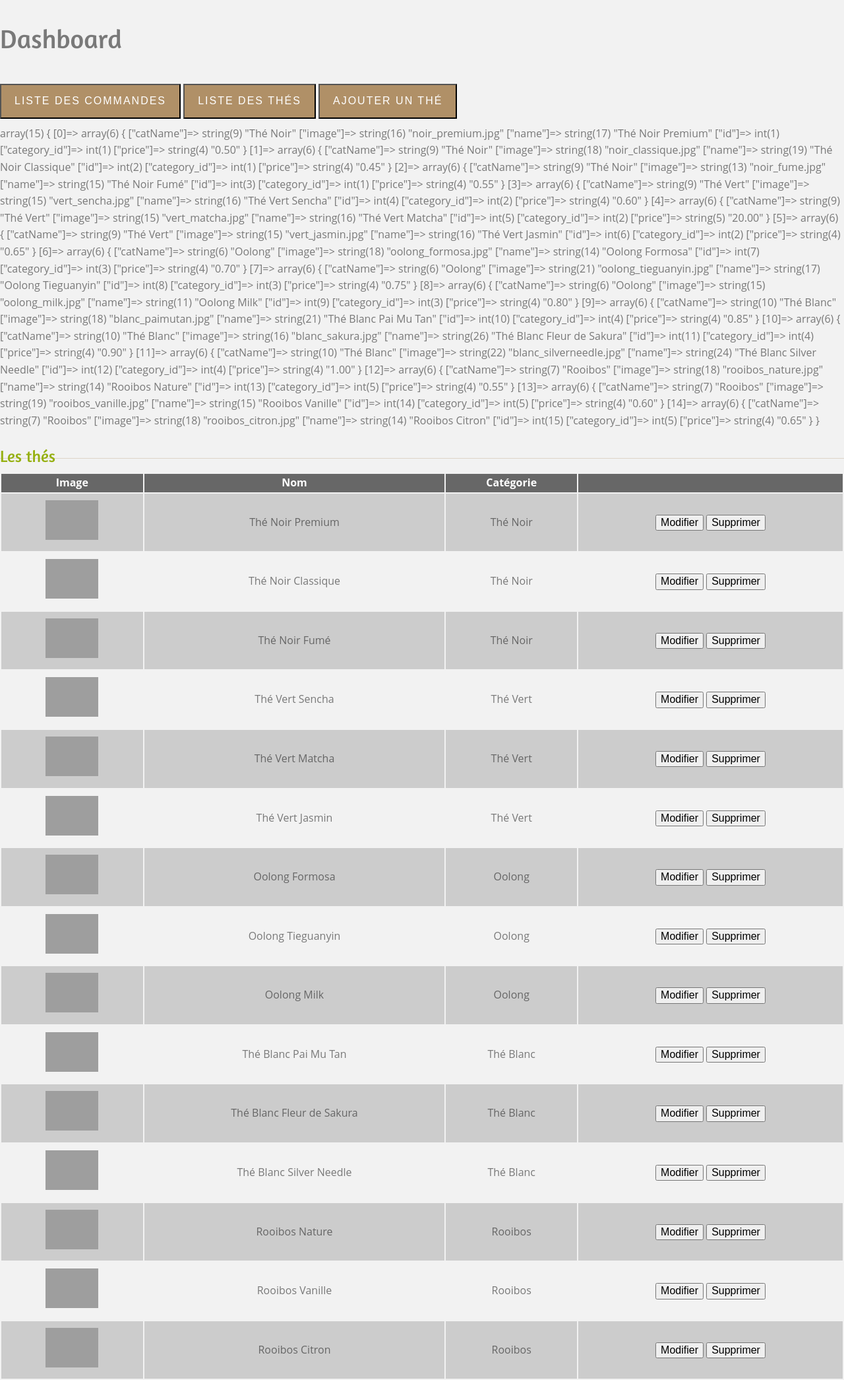
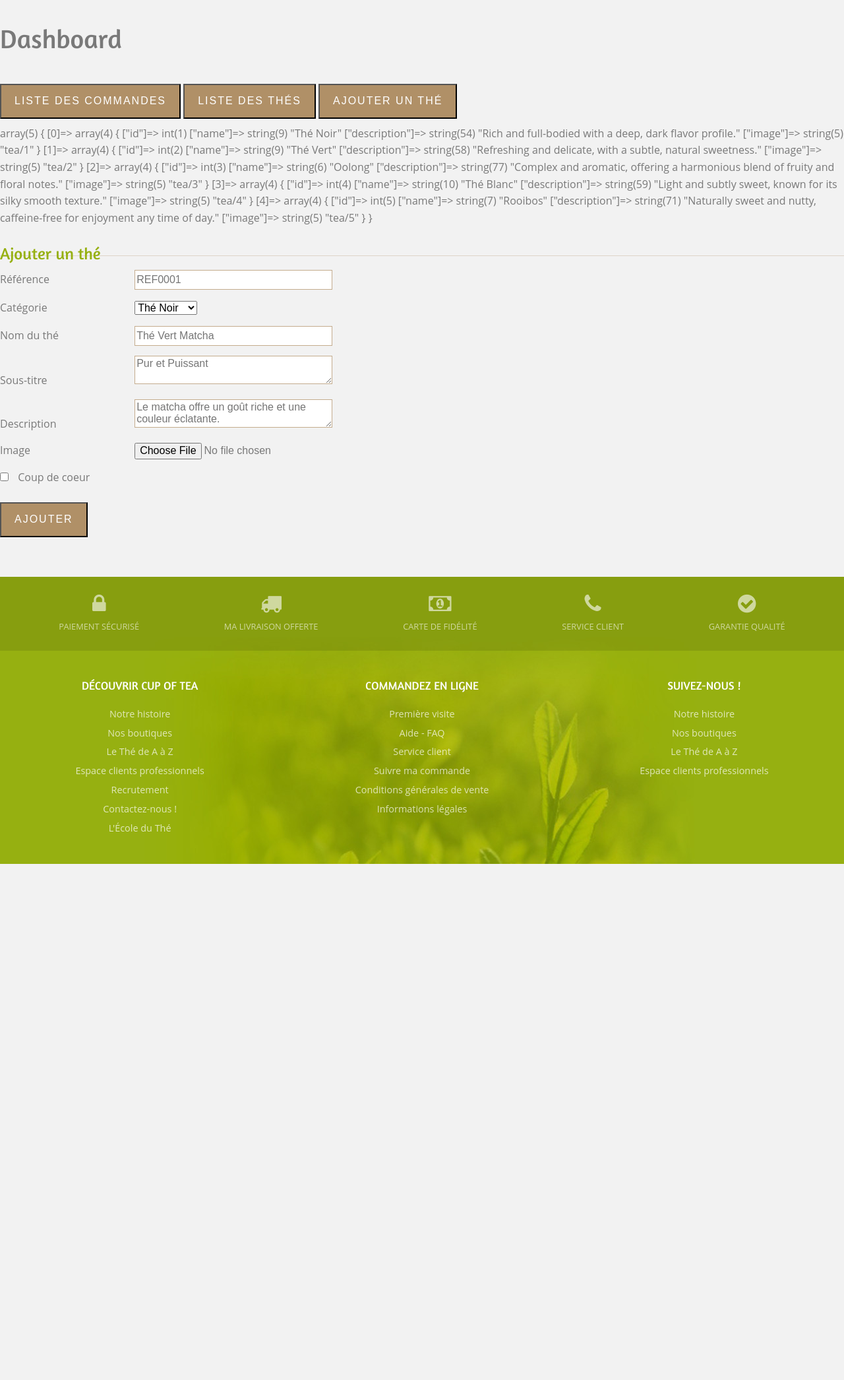
Before and after one commit to charlottevarlet3wa/cup_of_tea_mvc, a PHP site: page /cup_of_tea_php/index.php?route=admin in a window 1280 px wide. Shown: the part 229-2320 px from the top of the page at 66% size. After the commit the page ends 1538 px from the top, so only its background shows below. Run offline with PHP 8.4, Linux system fonts and the light colour scheme; data comes from the database, SQL or seed files in the repository; grey boxes are pictures that could not be loaded.

Commit message:
addtea a terminer

```diff
--- a/controllers/AdminController.php
+++ b/controllers/AdminController.php
@@ -24,6 +24,7 @@ class AdminController {
 
         $teaManager = new TeaManager();
         $teas = $teaManager->getAllTeas();
+        $cats = $teaManager->getAllCategories();
 
         $template = "admin.phtml";
         require_once "views/layout.phtml";
@@ -34,4 +35,25 @@ class AdminController {
         $manager = new OrderManager();
         // $status = $manager
     }
+
+    /* ADD TEA */
+
+    // public function addTea($ref, $cat, $name, $subtitle, $description, $image, $isFavorite) {
+    public function addTea($ref, $name) {
+        // $tea = new Tea();
+        // $tea->ref = $_POST['ref'];
+        // $tea->categoryId = $_POST['cat'];
+        // $tea->name = $_POST['name'];
+        // $tea->subtitle = $_POST['subtitle'];
+        // $tea->description = $_POST['description'];
+        // $tea->image = $_FILES['photo']['name'];
+        // $tea->isFavorite = isset($_POST['favorite']);
+
+        $teaManager = new TeaManager();
+        // $teaManager->addTea($ref, $cat, $name, $subtitle, $description, $image, $isFavorite);
+        $teaManager->addTea($ref, $name);
+
+        // Redirect or display a success message
+
+    }
 }
--- a/controllers/TestController.php
+++ b/controllers/TestController.php
@@ -5,6 +5,8 @@ require_once 'models/UserManager.php';
 
 require_once 'models/Order.php';
 require_once 'models/OrderManager.php';
+
+
 
 class TestController {
 
--- a/index.php
+++ b/index.php
@@ -87,4 +87,20 @@ switch($_GET['route']){
         $controller = new TestController();
         $controller->showDetails($orderId);
         break;
+
+    case 'add-tea':
+        echo "ADD TEA !";
+        $ref = isset($_POST['ref']) ? $_POST['ref'] : null;
+        $name = isset($_POST['name']) ? $_POST['name'] : null;
+        $subtitle = isset($_POST['subtitle']) ? $_POST['subtitle'] : null;
+        $description = isset($_POST['description']) ? $_POST['description'] : null;
+        $image = isset($_POST['image']) ? $_POST['image'] : null;
+        $cat = isset($_POST['cat']) ? $_POST['cat'] : null;
+        $isFavorite = isset($_POST['isFavorite']) ? $_POST['isFavorite'] : 0;
+
+        $controller = new AdminController();
+        $controller->addTea($ref, $name);
+
+        // $controller->addTea($ref, $cat, $name, $subtitle, $description, $image, $isFavorite);
+        break;
 }
--- a/models/TeaManager.php
+++ b/models/TeaManager.php
@@ -87,5 +87,16 @@ class TeaManager extends AbstractModel
         return $results[0];
     }
 
-    // La méthode addTea() serait à implémenter selon les besoins spécifiques de l'application
+    // public function addTea($reference, $name, $subtitle, $description, $image, $categoryId, $favorite)
+    public function addTea($ref, $name)
+    {
+        $stmt = $this->db->prepare("INSERT INTO `tea` (`reference`, `name`, `subtitle`, `description`, `image`, `category_id`, `favorite`)
+        VALUES (?, ?, ?, ?, ?, ?, ?)");
+        // $stmt->execute([$reference, $name, $subtitle, $description, $image, $categoryId, $favorite]);
+        // $stmt->execute([$reference, $name, $subtitle, $description, $image, $categoryId, $favorite]);
+        $stmt->execute([$ref, $name, "1", "1", "1", 1, "1"]);
+        // TODO : enregistrer l'image
+        // TODO : ajouter la date de l'insertion du nouveau thé dans la db automatiquement
+    }
+
 }
--- a/public/js/admin.js
+++ b/public/js/admin.js
@@ -133,3 +133,12 @@ function displaySection(sectionIndex){
     }
     sections[sectionIndex].style.display = 'block';
 }
+
+
+
+
+/* ADD TEA */
+
+function addTea(){
+
+}
--- a/views/admin.phtml
+++ b/views/admin.phtml
@@ -66,11 +66,11 @@
 
 
 
-<?php var_dump($teas);
-// $tea = $teas[0]; ?>
+<!-- <?php var_dump($teas);
+// $tea = $teas[0]; ?> -->
 
 
-<section id="teas">
+<section id="teas" style='display:none'>
     <!-- All Teas -->
     <h2>Les thés</h2>
     <table>
@@ -84,7 +84,6 @@
 
         </thead>
         <tbody>
-            <!-- {teas.map((tea, i) => { -->
             <?php foreach($teas as $tea): ?>
             <tr>
                 <!-- <td><img style={{ maxWidth:'80px' }} src={'img/'+tea.image} /></td> -->
@@ -113,55 +112,65 @@
 
 
 
+<?php var_dump($cats);?>
 
-
-<section id="add-tea" style='display:none'>
+<section id="add-tea">
 
     <h2>Ajouter un thé</h2>
     <!-- TODO : why script can't be recognized after the form ? -->
-    <script src="/cup_of_tea_php/public/js/admin.js"></script>
-    <form id="add" encType="multipart/form-data">
+
+    <!-- <form id="add" encType="multipart/form-data"> -->
+    <form id="add" method="POST" action="/cup_of_tea_php/?route=add-tea">
+        <!-- TODO : maybe automatically prefill according to the database . (ref = REF{lastref + 1}) -->
         <div>
             <label htmlFor="ref">Référence</label>
-            <input type="text" id="ref" name='ref' value={ref} onChange={handleChange} />
+            <input type="text" id="ref" name='ref' placeholder="REF0001" onChange="" />
         </div>
         <div>
             <label htmlFor="cat">Catégorie</label>
-            <select id="cat" name="cat" value={cat} onChange={handleChange}>
-                {
+            <select id="cat" name="cat" placeholder="Thé noir" onChange="">
+                <!-- {
                 cats.map((cat, i) => <option key={i} value={cat.id}>{cat.nom}</option>)
-                }
+                } -->
+                <?php foreach($cats as $cat): ?>
+                    <option value=<?= htmlspecialchars($cat['id']) ?>><?= htmlspecialchars($cat['name']) ?></option>
+                <?php endforeach ?>
             </select>
-
         </div>
         <div>
-            <label htmlFor="nom">Nom du thé</label>
-            <input type="text" id="nom" name="nom" value={nom} onChange={handleChange} />
+            <label htmlFor="name">Nom du thé</label>
+            <input type="text" id="name" name="name" placeholder="Thé Vert Matcha" onChange="" />
         </div>
         <div>
-            <label htmlFor="soustitre">Sous-titre</label>
-            <textarea id="soustitre" name="soustitre" value={sousTitre} onChange={handleChange} />
+            <label htmlFor="subtitle">Sous-titre</label>
+            <textarea id="subtitle" name="subtitle" placeholder="Pur et Puissant" onChange=""></textarea>
         </div>
         <div>
             <label htmlFor="description">Description</label>
-            <textarea id="description" name="description" value={description} onChange={handleChange} />
+            <textarea id="description" name="description" placeholder="Le matcha offre un goût riche et une couleur éclatante." onChange=""></textarea>
+        </div>
+        <!-- TODO : ajouter la colonne stock dans la table tea -->
+        <!-- <div>
+            <label htmlFor="stock">Stock</label>
+            <input type="text" id="stock" name="stock" value={stock} onChange="" />
+        </div> -->
+        <div>
+            <label htmlFor="image">Image</label>
+            <input type="file" id="image" name="image" />
         </div>
         <div>
-            <label htmlFor="stock">Stock</label>
-            <input type="text" id="stock" name="stock" value={stock} onChange={handleChange} />
-        </div>
-        <div>
-            <label htmlFor="photo">Image</label>
-            <input type="file" id="photo" name="photo" />
-        </div>
-        <div>
-            <label htmlFor="cdc">
-                <input type="checkbox" id="cdc" name="cdc" value={cdc} onChange={handleChange} />
+            <label htmlFor="favorite">
+                <input type="checkbox" id="favorite" name="favorite" onchange="" />
                 Coup de coeur</label>
         </div>
         <div>
-            <button type="button" onClick={submit} className="btn">Ajouter</button>
+            <button type="submit" onclick=sayHello() class="btn">Ajouter</button>
         </div>
     </form>
 
+
 </section>
+
+
+
+<script src="/cup_of_tea_php/public/js/admin.js"></script>
```
